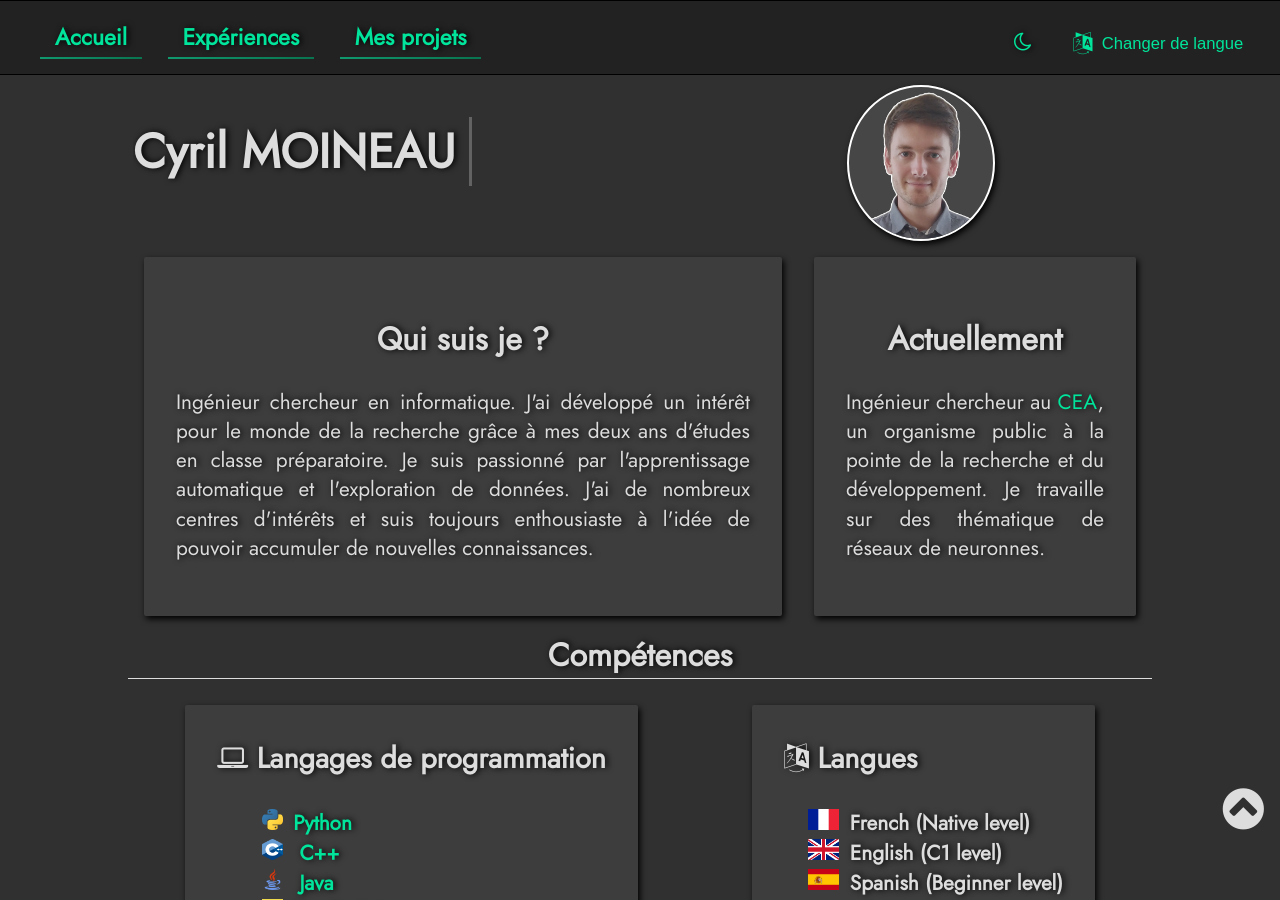
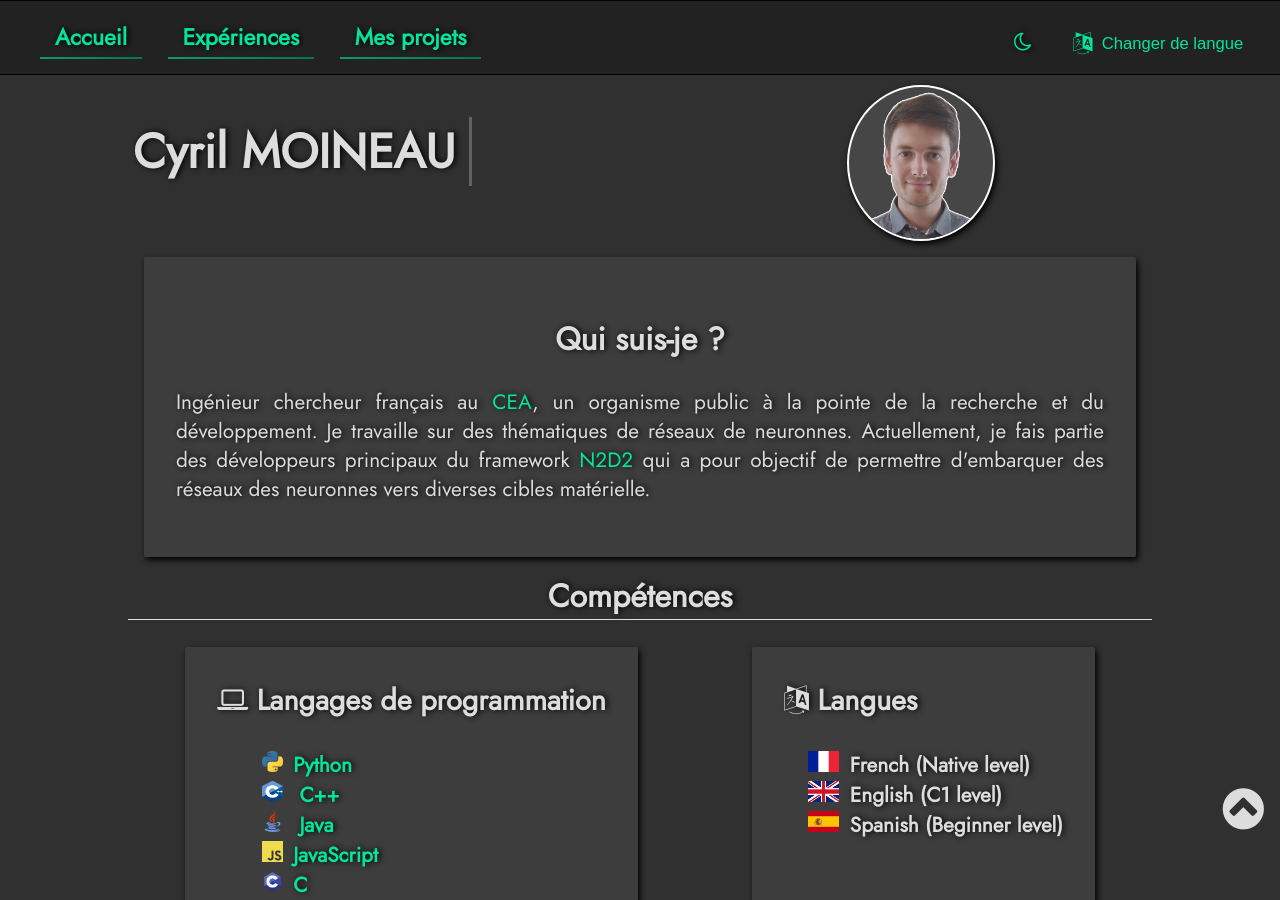
Before and after one commit to cmoineau/cmoineau.github.io, a Jekyll site: the page built from pages/fr/home.html, in a window 1280 px wide and 900 px high. Built offline with Jekyll 4.4.1, drawn with Linux system fonts in a browser that asks for light colours.

```diff
--- a/pages/fr/home.html
+++ b/pages/fr/home.html
@@ -12,18 +12,12 @@ permalink: /fr
 		</div>
 		<div class="flex-container">
 			<div class="box" style="margin: 1em;">
-				<div class="bulb"><h2>Qui suis je ?</h2></div>
-				<p>
-					Ingénieur chercheur en informatique. J'ai développé un intérêt pour le monde de la recherche grâce à mes deux ans d'études en classe préparatoire.
-					Je suis passionné par l'apprentissage automatique et l'exploration de données. J'ai de nombreux centres d'intérêts et suis toujours enthousiaste à l'idée de pouvoir accumuler de nouvelles connaissances.
-				</p>
-			</div>
-			<div class="box" style="margin: 1em;">
-				<div class="bulb"><h2>Actuellement</h2></div>
-				<p>
-					Ingénieur chercheur au <a href="http://www-list.cea.fr/">CEA</a>, un organisme public à la pointe de la recherche et du développement.
-					Je travaille sur des thématique de réseaux de neuronnes.
-				</p>
+				<div class="bulb"><h2>Qui suis-je ?</h2></div>
+					<p>
+					Ingénieur chercheur français au <a href="http://www-list.cea.fr/">CEA</a>, un organisme public à la pointe de la recherche et du développement.
+					Je travaille sur des thématiques de réseaux de neuronnes.
+					Actuellement, je fais partie des développeurs principaux du framework <a href="https://github.com/CEA-LIST/N2D2">N2D2</a> qui a pour objectif de permettre d'embarquer des réseaux des neuronnes vers diverses cibles matérielle.
+					</p>
 			</div>
 		</div>
 
```
Also changed, not shown: pages/en/home.html (+3 -9 lines).
